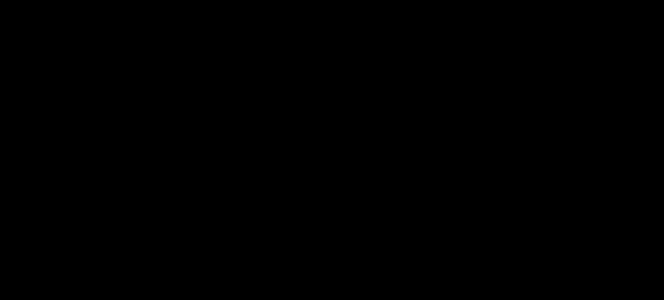
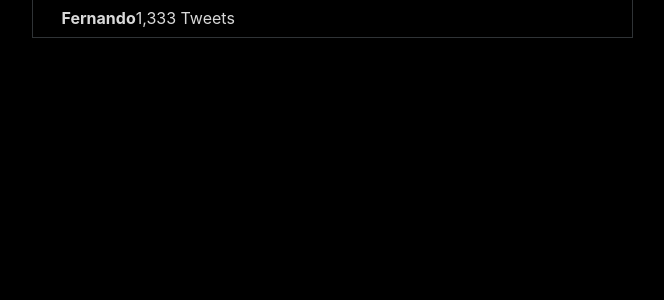
Before and after one commit to efeeseao/twitter-clone, a React (Create React App) app: page / in a window 1280 px wide. Shown: the top 300 px of the page, without its empty margins (308-972 px from the left). Built offline with nearby package versions, Linux system fonts and the light colour scheme.

Commit message:
This commit update styles

```diff
--- a/src/components/Middle/index.tsx
+++ b/src/components/Middle/index.tsx
@@ -1,9 +1,28 @@
 import React from 'react';
 
-// import { Container } from './styles';
+import { Container, Header, BackIcon, ProfileInfo } from './styles';
 
 const Middle: React.FC = () => {
-  return <div />;
+  return (
+    <Container>
+      <Header>
+        <button>
+          <BackIcon />
+        </button>
+        <ProfileInfo>
+          <strong>Fernando</strong>
+          <span>1,333 Tweets</span>
+        </ProfileInfo>
+      </Header>
+      {/* <ProfilePage /> */}
+      {/* <ButtonMenu>
+        <HomeIcon />
+        <SearchIcon />
+        <BellIcon />
+        <EmailIcon />
+      </ButtonMenu> */}
+    </Container>
+  );
 };
 
 export default Middle;
--- a/src/components/Middle/styles.ts
+++ b/src/components/Middle/styles.ts
@@ -1,7 +1,39 @@
 import styled from 'styled-components';
 
-export const Container = styled.div``;
+export const Container = styled.div`
+  display: flex;
+  flex-direction: column;
 
-export const Header = styled.header``;
+  width: min(601px, 100%);
+
+  @media (min-width: 500px) {
+    border-left: 1px solid var(--outline);
+    border-right: 1px solid var(--outline);
+  }
+`;
+
+export const Header = styled.div`
+  position: sticky;
+  top: 0;
+  background: var(--primary);
+
+  display: flex;
+  align-items: center;
+  text-align: left;
+  padding: 8px 0 9px 13px;
+  border-bottom: 1px solid var(--outline);
+
+  > button {
+    padding: 8px;
+    border-radius: 50%;
+    outline: 0;
+    cursor: pointer;
+
+    &:hover {
+      background: var(--twitter-dark-hover);
+    }
+  }
+`;
+
 export const BackIcon = styled.div``;
 export const ProfileInfo = styled.div``;
```
